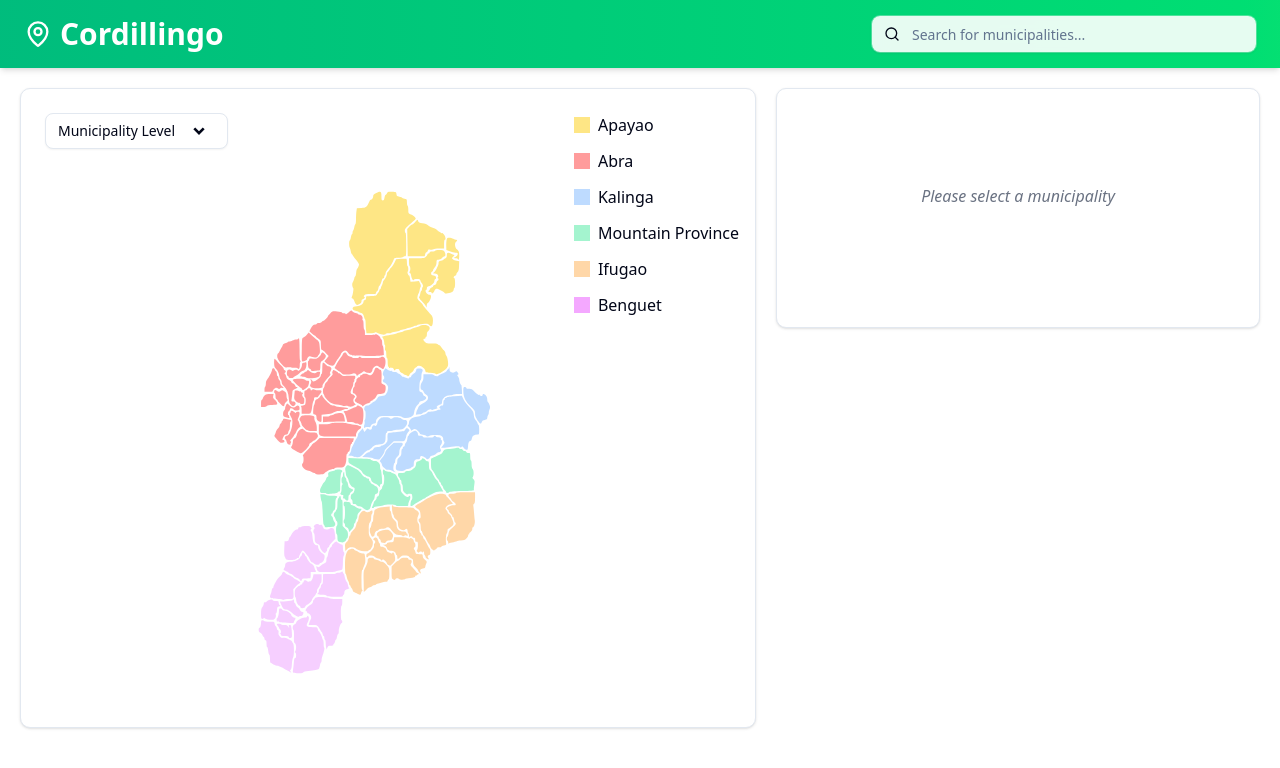
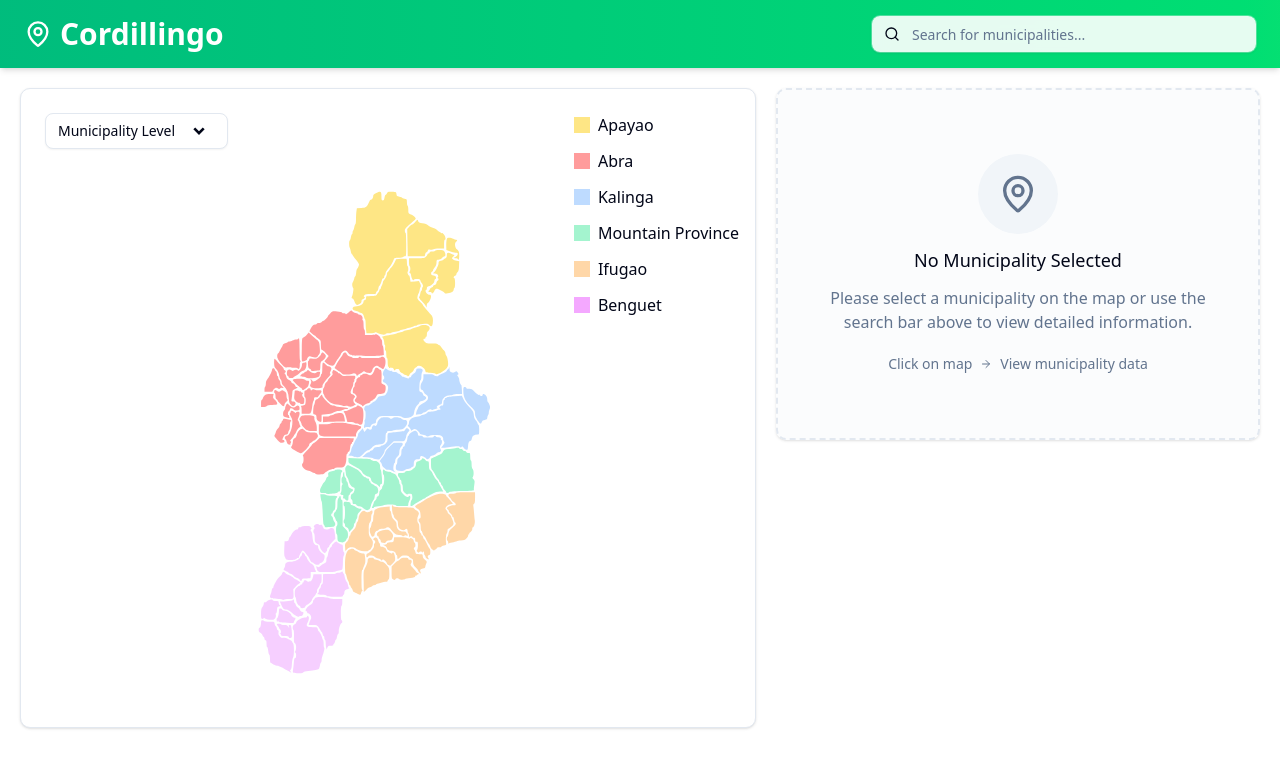
Before and after one commit to SanchieGuzman/CAR-LanguageMapping, a React (Vite) app in the folder frontend/: page / in a window 1280 px wide. Shown: the top 768 px of the page. Built offline with nearby package versions, Linux system fonts and the light colour scheme.

Commit message:
ui
improve details card UI

```diff
--- a/frontend/src/components/details-card.jsx
+++ b/frontend/src/components/details-card.jsx
@@ -3,6 +3,7 @@ import { Card, CardDescription, CardHeader, CardContent } from "./ui/card";
 import { useDataStore } from "../store/data-store";
 import { Badge } from "./ui/badge";
 import { Table, TableRow, TableCell } from "./ui/table";
+import { MapPin, Map, ArrowRight } from "lucide-react"
 
 export default function DetailsCard({ className }) {
   const placeData = useDataStore((state) => state.data);
@@ -29,18 +30,60 @@ export default function DetailsCard({ className }) {
     }
   }, [placeData]);
 
+  // if (!placeData) {
+  //   return (
+  //     <Card
+  //       className={`${className} relative pt-0 flex items-center justify-center h-[30vh]`}
+  //     >
+  //       {selectedLevel === 0 ? (
+  //         <p className="text-gray-500 italic">Please select a municipality</p>
+  //       ) : (
+  //         <p className="text-gray-500 italic">Please select a province</p>
+  //       )}
+  //     </Card>
+  //   );
+  // }
+
   if (!placeData) {
     return (
       <Card
-        className={`${className} relative pt-0 flex items-center justify-center h-[30vh]`}
+        className={`${className} relative py-10 flex flex-col items-center justify-center h-fit border-dashed border-2 bg-muted/30`}
       >
-        {selectedLevel === 0 ? (
-          <p className="text-gray-500 italic">Please select a municipality</p>
-        ) : (
-          <p className="text-gray-500 italic">Please select a province</p>
-        )}
+        <div className="flex flex-col items-center gap-3 p-6 text-center max-w-md">
+          {selectedLevel === 0 ? (
+            <>
+              <div className="h-20 w-20 rounded-full bg-muted flex items-center justify-center">
+                <MapPin className="h-10 w-10 text-muted-foreground" />
+              </div>
+              <h3 className="text-lg font-medium">No Municipality Selected</h3>
+              <p className="text-muted-foreground">
+                Please select a municipality on the map or use the search bar above to view detailed information.
+              </p>
+              <div className="flex items-center gap-2 text-sm text-muted-foreground mt-2">
+                <span>Click on map</span>
+                <ArrowRight className="h-3 w-3" />
+                <span>View municipality data</span>
+              </div>
+            </>
+          ) : (
+            <>
+              <div className="h-20 w-20 rounded-full bg-muted flex items-center justify-center">
+                <Map className="h-10 w-10 text-muted-foreground" />
+              </div>
+              <h3 className="text-lg font-medium">No Province Selected</h3>
+              <p className="text-muted-foreground">
+                Please select a province on the map to view aggregated provincial data and statistics.
+              </p>
+              <div className="flex items-center gap-2 text-sm text-muted-foreground mt-2">
+                <span>Click on map</span>
+                <ArrowRight className="h-3 w-3" />
+                <span>View province data</span>
+              </div>
+            </>
+          )}
+        </div>
       </Card>
-    );
+    )
   }
 
   return (
```
